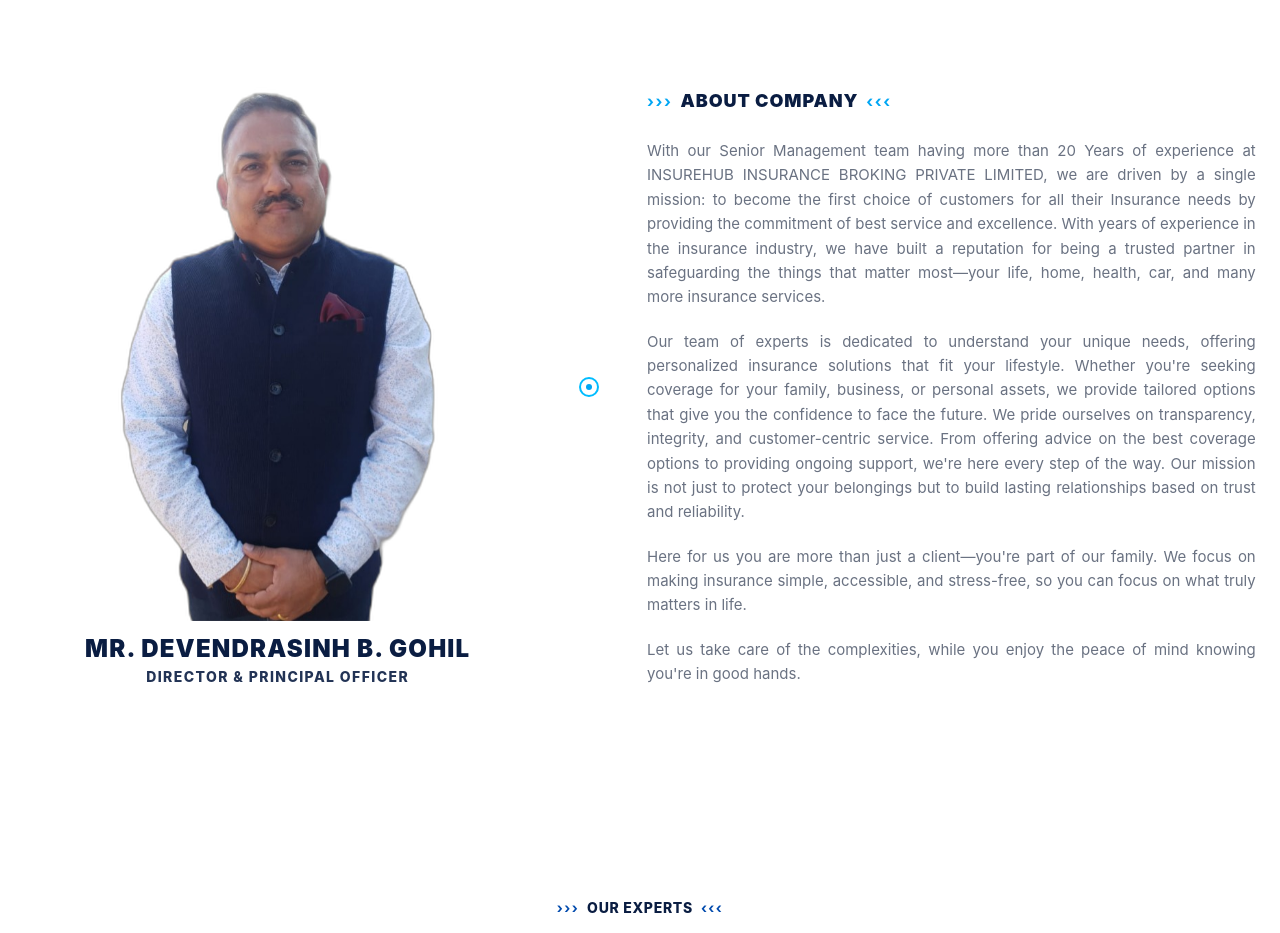
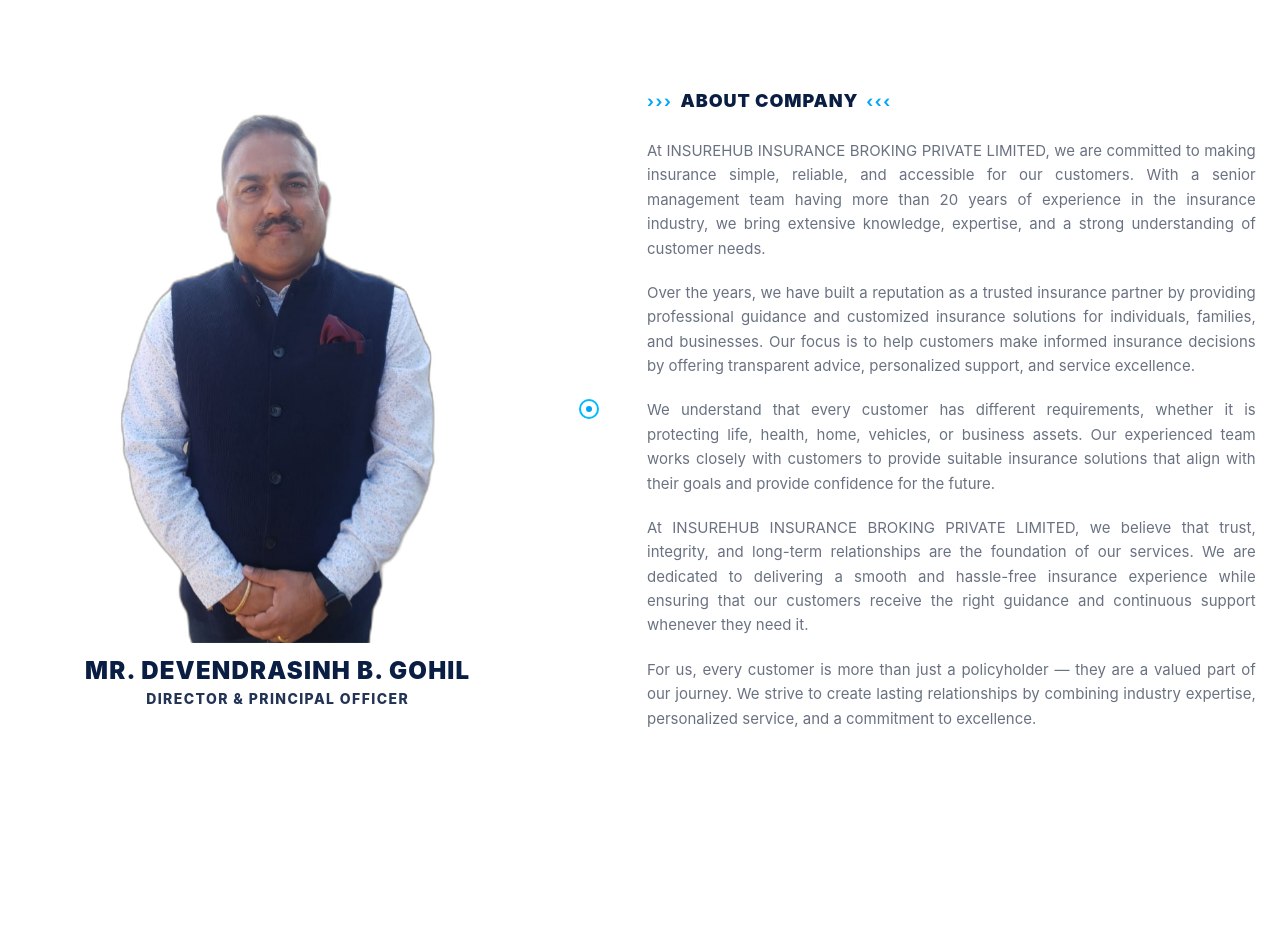
Before and after one commit to palakdhalani/DBfintrix-frontend, a React (Vite) app: page / in a window 1280 px wide. Shown: the part 5640-6573 px from the top of the page. Built offline with nearby package versions, Linux system fonts and the light colour scheme; no server answers.

Commit message:
Revise About Company section for clarity and focus

```diff
--- a/src/pages/About/AboutCompany.jsx
+++ b/src/pages/About/AboutCompany.jsx
@@ -55,19 +55,19 @@
             {/* Paragraphs verbatim from user screenshot */}
             <div className="space-y-5 text-gray-500 text-sm sm:text-[15px] leading-relaxed text-justify font-normal">
               <p>
-                With our Senior Management team having more than 20 Years of experience at INSUREHUB INSURANCE BROKING PRIVATE LIMITED, we are driven by a single mission: to become the first choice of customers for all their Insurance needs by providing the commitment of best service and excellence. With years of experience in the insurance industry, we have built a reputation for being a trusted partner in safeguarding the things that matter most—your life, home, health, car, and many more insurance services.
-              </p>
+At INSUREHUB INSURANCE BROKING PRIVATE LIMITED, we are committed to making insurance simple, reliable, and accessible for our customers. With a senior management team having more than 20 years of experience in the insurance industry, we bring extensive knowledge, expertise, and a strong understanding of customer needs.              </p>
 
               <p>
-                Our team of experts is dedicated to understand your unique needs, offering personalized insurance solutions that fit your lifestyle. Whether you're seeking coverage for your family, business, or personal assets, we provide tailored options that give you the confidence to face the future. We pride ourselves on transparency, integrity, and customer-centric service. From offering advice on the best coverage options to providing ongoing support, we're here every step of the way. Our mission is not just to protect your belongings but to build lasting relationships based on trust and reliability.
-              </p>
+Over the years, we have built a reputation as a trusted insurance partner by providing professional guidance and customized insurance solutions for individuals, families, and businesses. Our focus is to help customers make informed insurance decisions by offering transparent advice, personalized support, and service excellence.              </p>
 
               <p>
-                Here for us you are more than just a client—you're part of our family. We focus on making insurance simple, accessible, and stress-free, so you can focus on what truly matters in life.
-              </p>
+We understand that every customer has different requirements, whether it is protecting life, health, home, vehicles, or business assets. Our experienced team works closely with customers to provide suitable insurance solutions that align with their goals and provide confidence for the future.              </p>
 
               <p>
-                Let us take care of the complexities, while you enjoy the peace of mind knowing you're in good hands.
+                At INSUREHUB INSURANCE BROKING PRIVATE LIMITED, we believe that trust, integrity, and long-term relationships are the foundation of our services. We are dedicated to delivering a smooth and hassle-free insurance experience while ensuring that our customers receive the right guidance and continuous support whenever they need it.
+              </p>
+               <p>
+               For us, every customer is more than just a policyholder — they are a valued part of our journey. We strive to create lasting relationships by combining industry expertise, personalized service, and a commitment to excellence.
               </p>
             </div>
 
```
